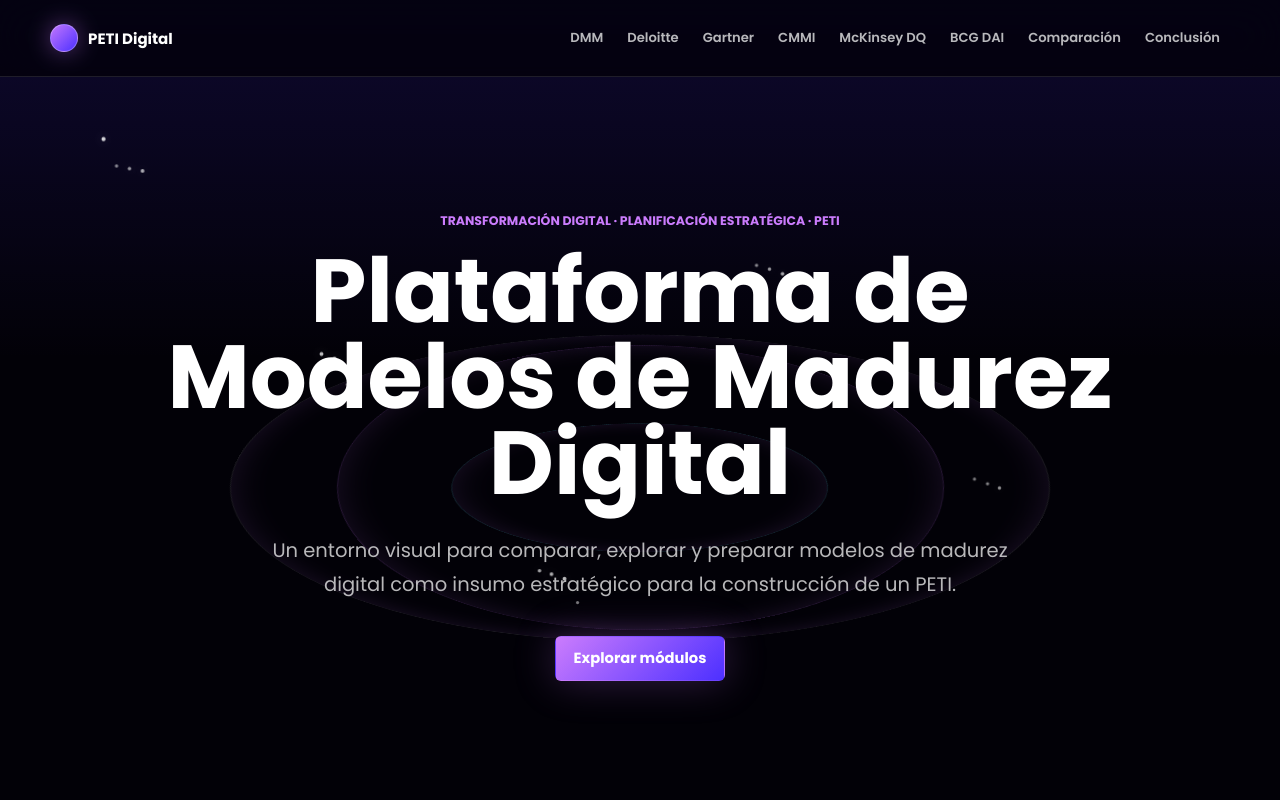
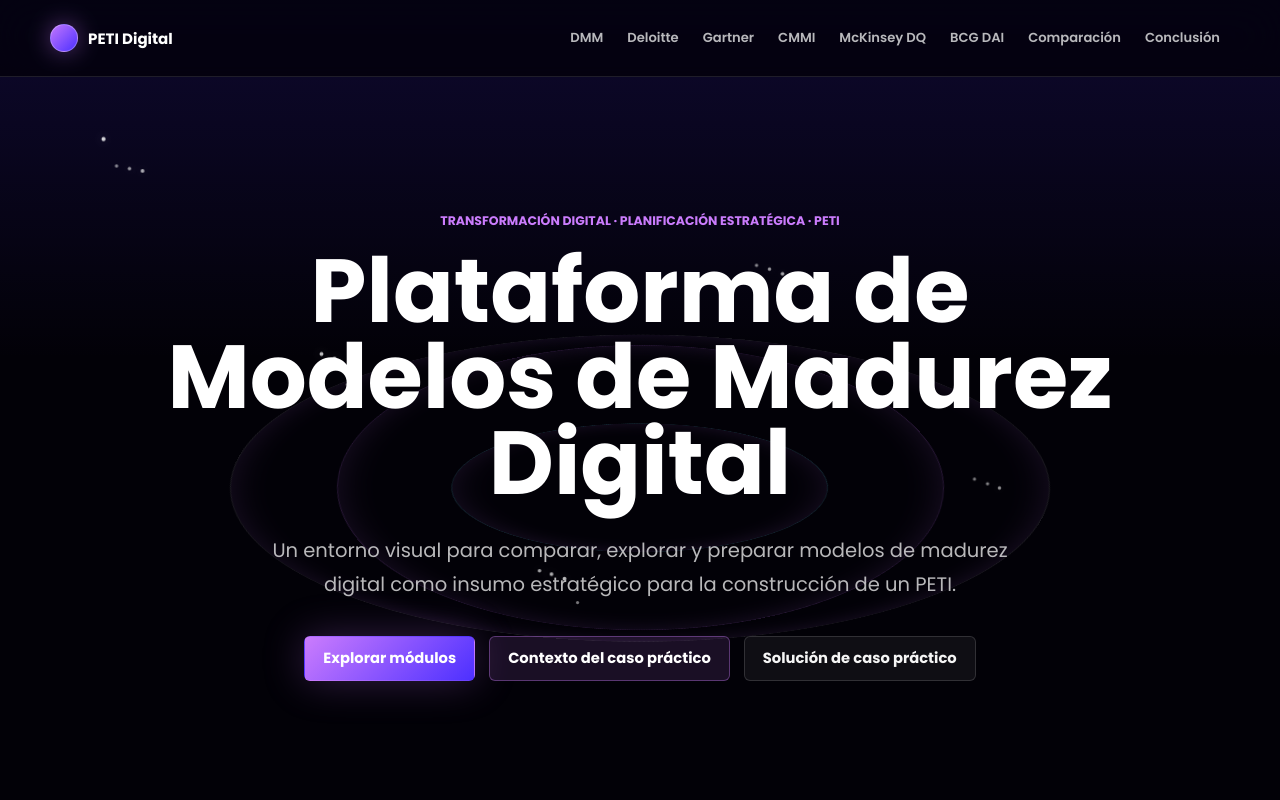
Before and after one commit to luvxpluto/peti-caso-3, a React (Vite) app: page / in a window 1280 px wide. Shown: the top 800 px of the page. Built offline with nearby package versions, Linux system fonts and the light colour scheme.

Commit message:
add: link to case and solution buttons in homepage

```diff
--- a/src/components/Hero.jsx
+++ b/src/components/Hero.jsx
@@ -1,4 +1,5 @@
 import FloatingParticles from './FloatingParticles'
+import { caseContextUrl, caseSolutionUrl } from '../data/models'
 
 function Hero() {
   return (
@@ -11,9 +12,27 @@ function Hero() {
           Un entorno visual para comparar, explorar y preparar modelos de madurez digital
           como insumo estratégico para la construcción de un PETI.
         </p>
-        <a className="button button-primary" href="#modulos">
-          Explorar módulos
-        </a>
+        <div className="hero-actions">
+          <a className="button button-primary" href="#modulos">
+            Explorar módulos
+          </a>
+          <a
+            className="button button-secondary"
+            href={caseContextUrl}
+            target="_blank"
+            rel="noreferrer"
+          >
+            Contexto del caso práctico
+          </a>
+          <a
+            className="button button-muted"
+            href={caseSolutionUrl}
+            target="_blank"
+            rel="noreferrer"
+          >
+            Solución de caso práctico
+          </a>
+        </div>
       </div>
       <div className="hero-orbital" aria-hidden="true">
         <span />
--- a/src/data/models.js
+++ b/src/data/models.js
@@ -1,4 +1,6 @@
 export const sourcePlaceholderUrl = 'https://docs.google.com/document/d/PLACEHOLDER'
+export const caseContextUrl = 'https://docs.google.com/document/d/1V0mZwx5Xd4gH2VsWayui9U8DNiPOGhN4TzKc9Dokyuc/edit?usp=sharing'
+export const caseSolutionUrl = 'https://docs.google.com/document/d/1afxMzLwExNLoYHOvDEadwL6K-JFiFWe4nwkcg-UcCFE/edit?usp=sharing'
 
 export const modelOrder = [
   'dmm',
--- a/src/styles/global.css
+++ b/src/styles/global.css
@@ -308,6 +308,15 @@ main {
   line-height: 1.72;
 }
 
+.hero-actions {
+  display: flex;
+  flex-wrap: wrap;
+  align-items: center;
+  justify-content: center;
+  gap: 14px;
+  margin-top: 34px;
+}
+
 .button {
   display: inline-flex;
   min-height: 44px;
@@ -332,7 +341,6 @@ main {
 }
 
 .button-primary {
-  margin-top: 34px;
   color: var(--polar-white);
   background: linear-gradient(135deg, var(--cosmic-pink), var(--midnight-purple));
   box-shadow: var(--shadow-glow);
@@ -1000,7 +1008,8 @@ main {
     margin-left: 0;
   }
 
-  .button-primary {
+  .hero-actions {
+    justify-content: flex-start;
     margin-top: 28px;
   }
 
```
